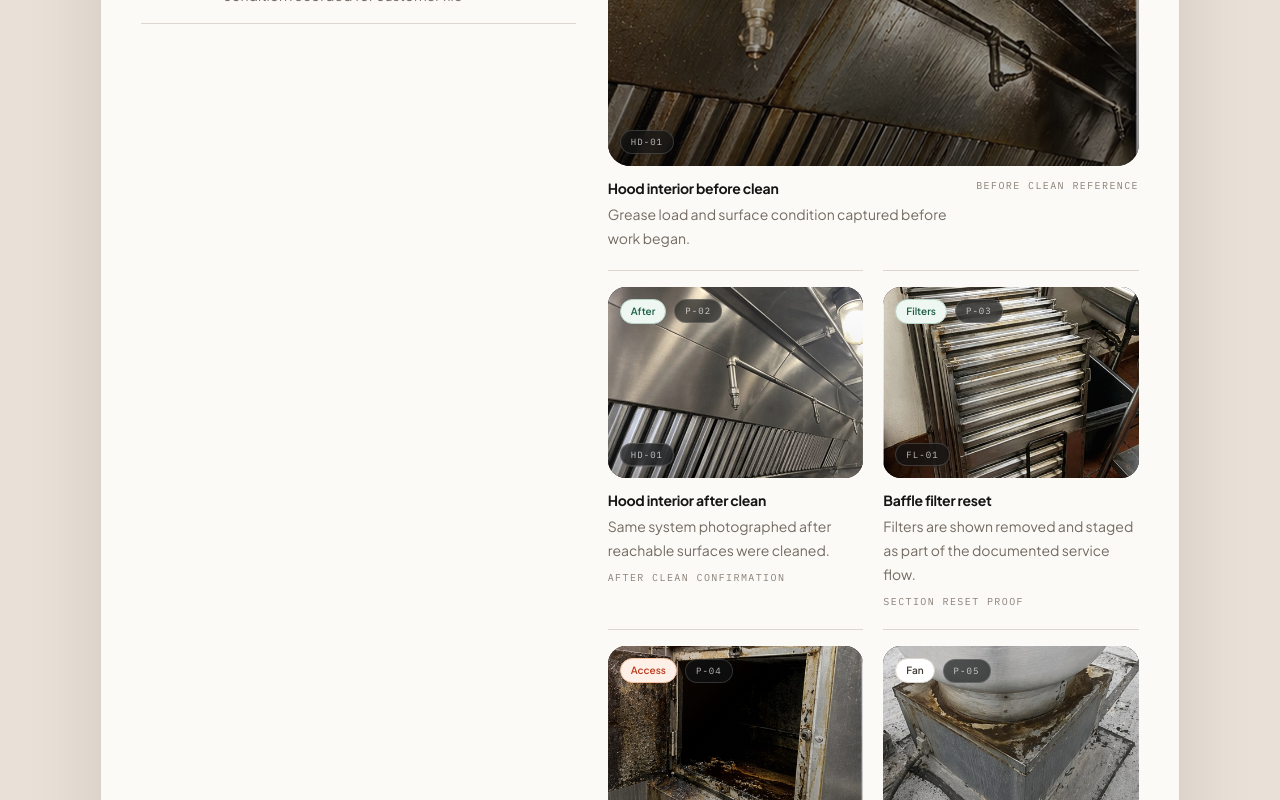
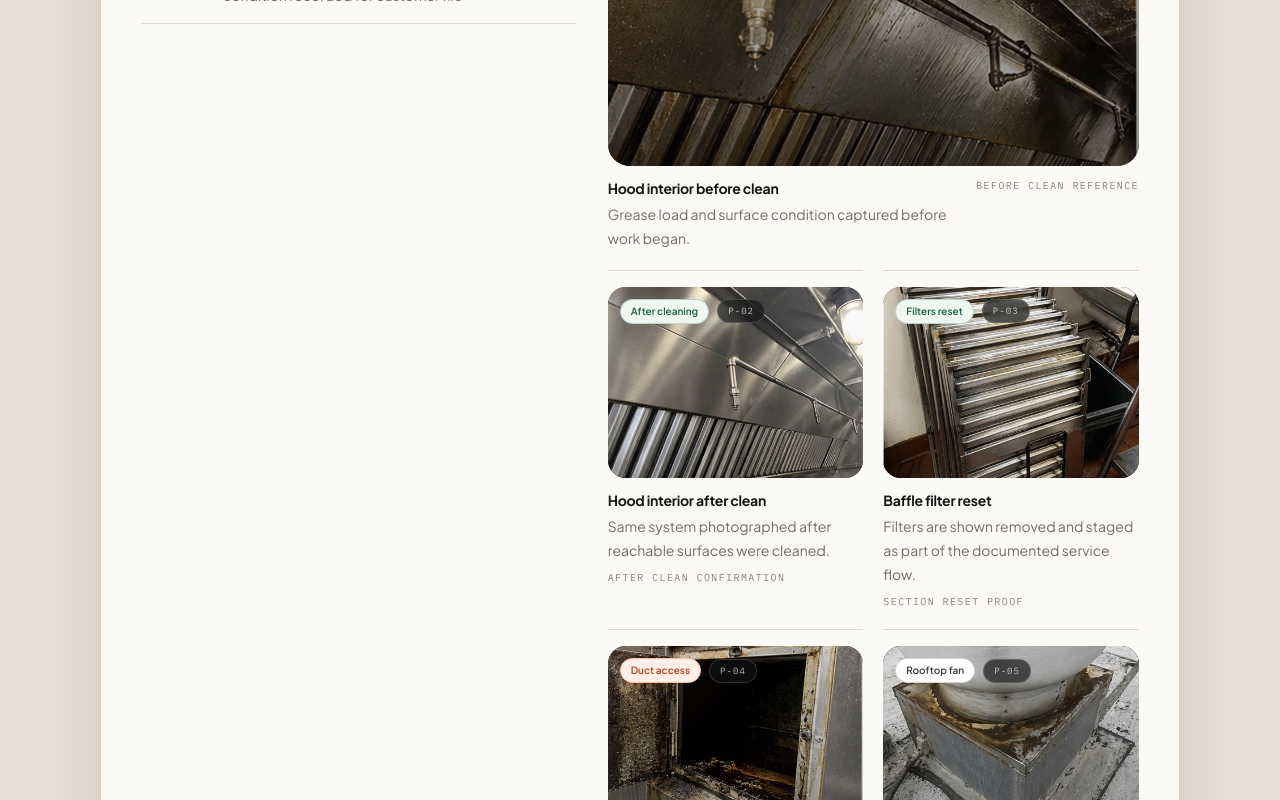
Before and after one commit to ichbinhyeok/kitchenpermit, a Next.js app in the folder frontend/: page /reports/sample-hood-cleaning in a window 1280 px wide. Shown: the part 3360-4160 px from the top of the page. Built offline with nearby package versions, Linux system fonts and the light colour scheme; no server answers.

Commit message:
Use customer-friendly proof photo labels

```diff
--- a/frontend/src/components/axis1/packet-document.tsx
+++ b/frontend/src/components/axis1/packet-document.tsx
@@ -142,6 +142,23 @@ function proofToneClasses(tone: Axis1PacketPreviewData["proofPhotos"][number]["t
     filter: "brightness(0.76) contrast(1.14) saturate(0.68)",
     overlay: "bg-[linear-gradient(180deg,rgba(17,17,17,0.06),rgba(17,17,17,0.32))]",
   };
+}
+
+function customerPhotoLabel(photo: Axis1PacketPreviewData["proofPhotos"][number]) {
+  switch (photo.systemRef) {
+    case "HD-01":
+      return photo.label === "Before" ? "Before cleaning" : "After cleaning";
+    case "FL-01":
+      return "Filters reset";
+    case "DK-02":
+      return "Duct access";
+    case "RF-01":
+      return "Rooftop fan";
+    case "GC-01":
+      return "Grease path";
+    default:
+      return photo.label;
+  }
 }
 
 function SectionKicker({ children }: { children: React.ReactNode }) {
@@ -335,8 +352,10 @@ function SummaryBand({
 
 function PhotoEvidence({
   photos,
+  customerFacing = false,
 }: {
   photos: Axis1PacketPreviewData["proofPhotos"];
+  customerFacing?: boolean;
 }) {
   if (photos.length === 0) {
     return (
@@ -359,6 +378,7 @@ function PhotoEvidence({
     <div className="packet-photo-grid grid gap-5 sm:grid-cols-2">
       {photos.map((photo, index) => {
         const tone = proofToneClasses(photo.tone);
+        const label = customerFacing ? customerPhotoLabel(photo) : photo.label;
 
         return (
           <figure
@@ -401,15 +421,17 @@ function PhotoEvidence({
                     tone.label,
                   )}
                 >
-                  {photo.label}
+                  {label}
                 </span>
                 <span className="rounded-full border border-white/16 bg-[#111315]/65 px-2.5 py-1 font-mono text-[9px] uppercase tracking-[0.12em] text-white/72 backdrop-blur">
                   {photo.proofId}
                 </span>
               </div>
-              <span className="absolute bottom-3 left-3 rounded-full border border-white/16 bg-[#111315]/65 px-2.5 py-1 font-mono text-[9px] uppercase tracking-[0.12em] text-white/72 backdrop-blur">
-                {photo.systemRef}
-              </span>
+              {!customerFacing ? (
+                <span className="absolute bottom-3 left-3 rounded-full border border-white/16 bg-[#111315]/65 px-2.5 py-1 font-mono text-[9px] uppercase tracking-[0.12em] text-white/72 backdrop-blur">
+                  {photo.systemRef}
+                </span>
+              ) : null}
             </div>
             <figcaption
               className={cx(
@@ -701,7 +723,10 @@ export function Axis1PacketDocument({
                 </>
               ) : null}
               <div className="mt-6">
-                <PhotoEvidence photos={data.proofPhotos} />
+                <PhotoEvidence
+                  photos={data.proofPhotos}
+                  customerFacing={isCustomerReport}
+                />
               </div>
             </div>
           ) : null}
```
